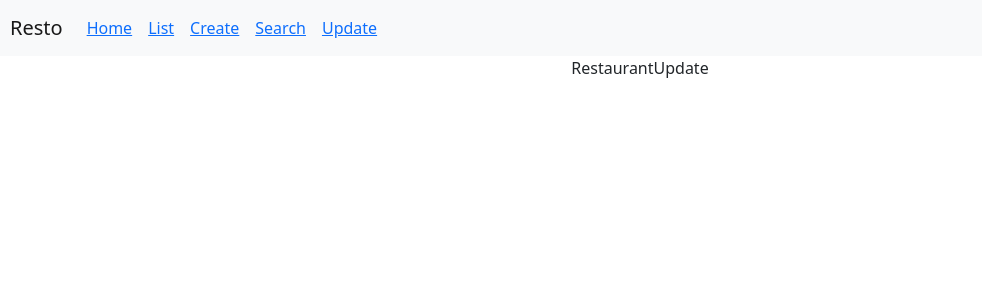
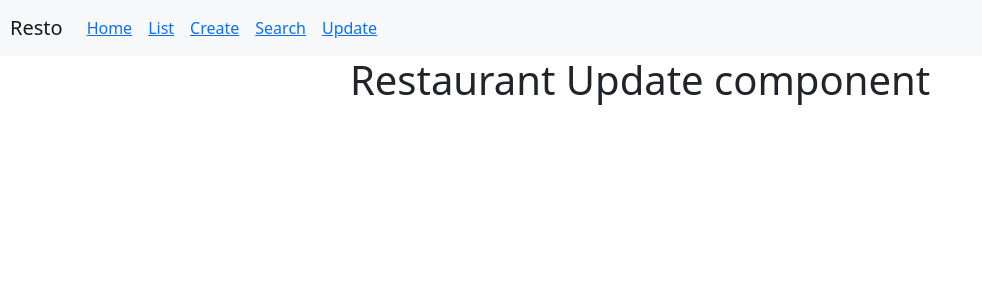
Before and after one commit to Tanisha-1799/Restaurant_App, a React (Create React App) app in the folder restaurant-app/: page /update in a window 1280 px wide. Shown: the top 300 px of the page, without its empty margins (0-982 px from the left). Built offline with nearby package versions, Linux system fonts and the light colour scheme.

Commit message:
Adding the update api to the app

```diff
--- a/restaurant-app/src/components/RestaurantUpdate.js
+++ b/restaurant-app/src/components/RestaurantUpdate.js
@@ -3,7 +3,9 @@ import React, { Component } from 'react'
 export default class RestaurantUpdate extends Component {
   render() {
     return (
-      <div>RestaurantUpdate</div>
+      <div>
+        <h1>Restaurant Update component</h1>
+      </div>
     )
   }
 }
```
